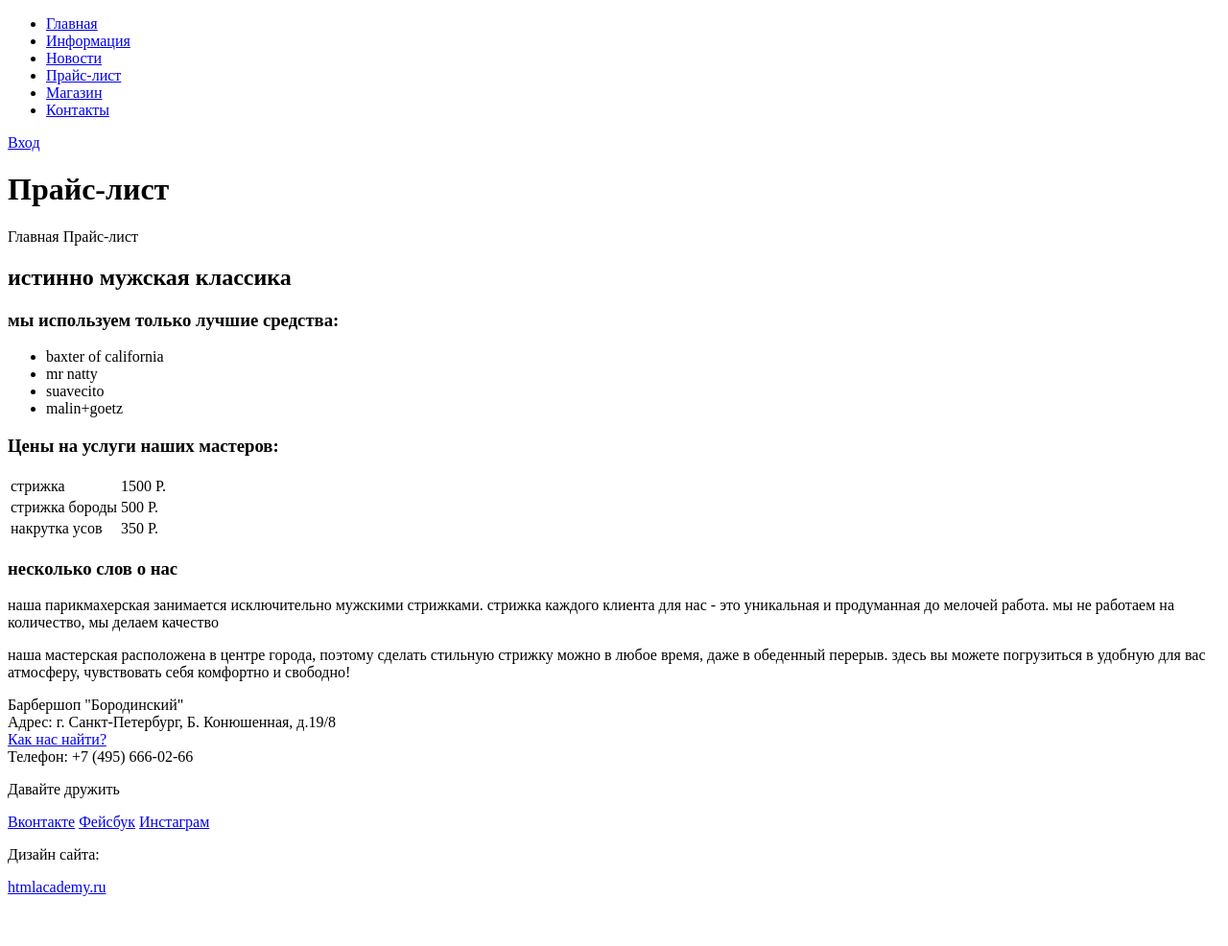
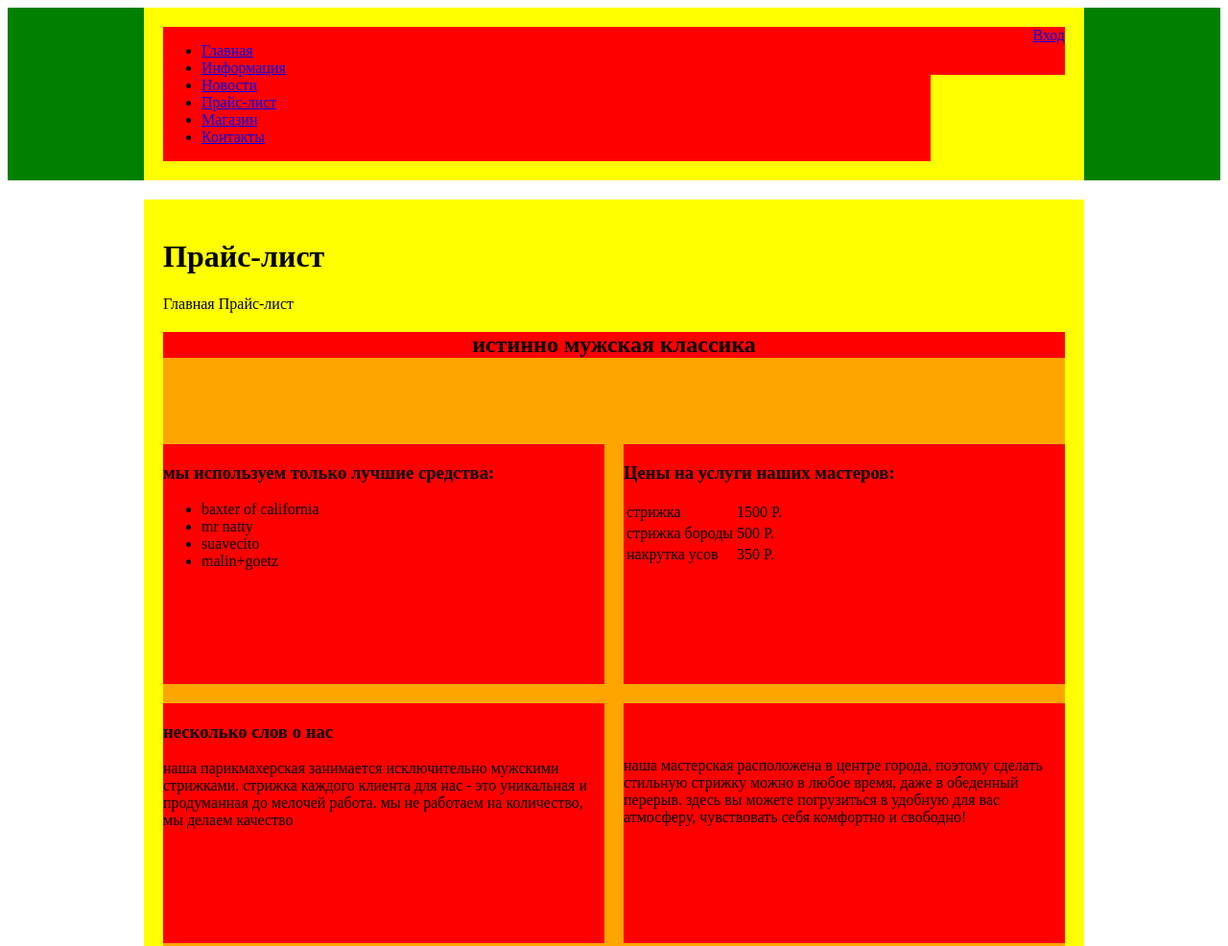
Before and after one commit to IvanPresmytsky/IvansRepository, a plain HTML site: page barbershop/BarbershopPrice.html in a window 1280 px wide. Shown: the top 986 px of the page at 96% size. Before the commit the page ends 942 px from the top, so only its background shows below. Drawn offline with Linux system fonts and the light colour scheme.

Commit message:
add rough grid to Barbershop

```diff
--- a/barbershop/BarbershopPrice.html
+++ b/barbershop/BarbershopPrice.html
@@ -2,6 +2,7 @@
 <html lang="en">
 <head>
 	<meta charset="UTF-8">
+	<link rel="stylesheet" href="css/style2.css">
 	<title>BarbershopPrice</title>
 </head>
 <body>
@@ -44,8 +45,9 @@
 						<span class="not-active">Прайс-лист</span>
 				</div>
 			</div>
-			<h2>истинно мужская классика</h2>
+
 			<div class="index-content clearfix">
+				<h2 class="price-title">истинно мужская классика</h2>
 				<div class="service-info">
 					<div class="instrumentation">
 						<h3>мы используем только лучшие средства:</h3>
@@ -75,19 +77,23 @@
 					</div>
 				</div>
 				<div class="information">
-					<h3>несколько слов о нас</h3>
-					<p class="left-column-info">
+					<div class="left-column-info">
+						<h3>несколько слов о нас</h3>
+						<p>
 						наша парикмахерская занимается исключительно мужскими
 						стрижками. стрижка каждого клиента для нас - это уникальная
 						и продуманная до мелочей работа. мы не работаем на
 						количество, мы делаем качество
-					</p>
-					<p class="right-column-info">
+						</p>
+					</div>
+					<div class="right-column-info">
+						<p>
 						наша мастерская расположена в центре города, поэтому
 						сделать стильную стрижку можно в любое время, даже в
 						обеденный перерыв. здесь вы можете погрузиться в удобную
 						для вас атмосферу, чувствовать себя комфортно и свободно!
-					</p>
+						</p>
+					</div>
 				</div>
 			</div>
 		</div>
--- /dev/null
+++ b/barbershop/CSS/index.css
@@ -0,0 +1,3 @@
+.main-header{
+	background: green;
+}
--- /dev/null
+++ b/barbershop/CSS/stlyleShop.css
@@ -0,0 +1,78 @@
+.clearfix:after{
+	content:'';
+	display: table;
+	clear: both;
+}
+.main-header{
+	background: green;
+	min-height:72px;
+	margin-bottom:20px;
+}
+.container{
+	ackground: yellow;
+	width: 940px;
+	margin: 0px auto;
+	padding: 20px;
+}
+.main-navigation{
+	float: left;
+	width: 800px;
+	min-height: 50px;
+	background: red;
+}
+.user-block{
+	float: right;
+	width: 140px;
+	min-height: 50px;
+	background: red;
+	text-align:right;
+}
+.main-content{
+	background: orange;
+}
+.shop-header{
+	background: red;
+	width: 300px;
+	margin: 20px;
+}
+.left-filter{
+	float: left;
+	width:300px;
+	background: red;
+}
+.goods-items{
+	background: red;
+}
+
+
+.main-footer{
+	background: green;
+	min-height: 254px;
+	margin-bottom: 20px;
+}
+.footer-contacts{
+	background: red;
+	float:left;
+	margin-right: 20px;
+	width: 350px;
+	min-height: 88px;
+	text-align:left;
+	vertical-align: top;
+}
+.footer-social{
+	background: red;
+	float:left;
+	margin-right: 20px;
+	width: 200px;
+	min-height: 88px;
+	text-align:center;
+	vertical-align: top;
+}
+.footer-copyright{
+	background: red;
+	float:right;
+	width: 350px;
+	min-height: 88px;
+	text-align:right;
+	vertical-align: top;
+}
--- /dev/null
+++ b/barbershop/CSS/style.css
@@ -0,0 +1,121 @@
+.clearfix:after{
+	content:'';
+	display: table;
+	clear: both;
+}
+.main-header{
+	background: green;
+	min-height:72px;
+	margin-bottom:20px;
+}
+.container{
+	background: yellow;
+	width: 940px;
+	margin: 0px auto;
+	padding: 20px;
+}
+.main-navigation{
+	float: left;
+	width: 800px;
+	min-height: 50px;
+	background: red;
+}
+.user-block{
+	float: right;
+	width: 140px;
+	min-height: 50px;
+	background: red;
+	text-align:right;
+}
+.main-content{
+	margin-bottom: 20px;
+}
+.logo{
+	width: 368px;
+	min-height:204px;
+	margin: 20px auto;
+	background: red;
+}
+.features-row{
+	background: orange;
+	margin-bottom: 20px;
+}
+.features-item{
+	float:left;
+	width: 300px;
+	min-height: 165px;
+	margin-right: 20px;
+	background: red;
+}
+.features-item:last-child{
+	margin-right: 0px;
+}
+.index-content{
+	width: 940px;
+	background: orange;
+}
+.content-column-left{
+	float:left;
+	width: 460px;
+	min-height: 430px;
+	margin-right: 20px;
+	margin-bottom: 34px;
+	background: red;
+}
+.content-column-right{
+	float:left;
+	width: 460px;
+	min-height: 430px;
+	margin-bottom: 34px;
+	background: red;
+}
+.main-footer{
+	background: green;
+	min-height: 254px;
+	margin-bottom: 20px;
+}
+.footer-contacts{
+	background: red;
+	float:left;
+	margin-right: 20px;
+	width: 350px;
+	min-height: 88px;
+	text-align:left;
+	vertical-align: top;
+}
+.footer-social{
+	background: red;
+	float:left;
+	margin-right: 20px;
+	width: 200px;
+	min-height: 88px;
+	text-align:center;
+	vertical-align: top;
+}
+.footer-copyright{
+	background: red;
+	float:right;
+	width: 350px;
+	min-height: 88px;
+	text-align:right;
+	vertical-align: top;
+}
+
+.shop-header{
+	width: 660px;
+	min-height: 80px;
+	margin-bottom: 55px;
+	background: red;
+}
+.product-gallery{
+	float:left;
+	width: 510px;
+	min-height: 710px;
+	background: red;
+}
+.main-product-description{
+	float:right;
+	width: 400px;
+	min-height: 710px;
+	background: red;
+}
--- /dev/null
+++ b/barbershop/CSS/style2.css
@@ -0,0 +1,211 @@
+.clearfix:after{
+	content:'';
+	display: table;
+	clear: both;
+}
+.main-header{
+	background: green;
+	min-height:72px;
+	margin-bottom:20px;
+}
+.container{
+	background: yellow;
+	width: 940px;
+	margin: 0px auto;
+	padding: 20px;
+}
+.main-navigation{
+	float: left;
+	width: 800px;
+	min-height: 50px;
+	background: red;
+}
+.user-block{
+	float: right;
+	width: 140px;
+	min-height: 50px;
+	background: red;
+	text-align:right;
+}
+.main-content{
+	margin-bottom: 20px;
+	background: orange;
+}
+.logo{
+	width: 368px;
+	min-height:204px;
+	margin: 20px auto;
+	background: red;
+}
+.features-row{
+	background: orange;
+	margin-bottom: 20px;
+}
+.features-item{
+	float:left;
+	width: 300px;
+	min-height: 165px;
+	margin-right: 20px;
+	background: red;
+}
+.features-item:last-child{
+	margin-right: 0px;
+}
+.index-content{
+	width: 940px;
+	background: orange;
+}
+.content-column-left{
+	float:left;
+	width: 460px;
+	min-height: 430px;
+	margin-right: 20px;
+	margin-bottom: 34px;
+	background: red;
+}
+.content-column-right{
+	float:left;
+	width: 460px;
+	min-height: 430px;
+	margin-bottom: 34px;
+	background: red;
+}
+.main-footer{
+	background: green;
+	min-height: 254px;
+	margin-bottom: 20px;
+}
+.footer-contacts{
+	background: red;
+	float:left;
+	margin-right: 20px;
+	width: 350px;
+	min-height: 88px;
+	text-align:left;
+	vertical-align: top;
+}
+.footer-social{
+	background: red;
+	float:left;
+	margin-right: 20px;
+	width: 200px;
+	min-height: 88px;
+	text-align:center;
+	vertical-align: top;
+}
+.footer-copyright{
+	background: red;
+	float:right;
+	width: 350px;
+	min-height: 88px;
+	text-align:right;
+	vertical-align: top;
+}
+
+<--BarbershopShop-->
+
+.shop-header{
+	background: red;
+	width: 300px;
+	margin-bottom: 20px;
+}
+.left-filter{
+	float: left;
+	width:200px;
+	min-height: 680px;
+	background: red;
+}
+.goods-items{
+	float: right;
+	width:700px;
+	min-height: 680px;
+	background: red;
+	font-size: 0px;
+}
+.product{
+	display: inline-block;
+	margin-right: 20px;
+	margin-bottom: 20px;
+	width: 220px;
+	min-height: 286px;
+	font-size: 14px;
+	background: grey;
+}
+.product:nth-child(3n){
+	margin-right: 0px;
+}
+.pagination{
+	background: grey;
+	width:200px;
+	min-height:50px;
+}
+
+<--BarbershopPrice-->
+
+.price-header{
+	background: red;
+	width: 180px;
+	margin-bottom: 55px;
+}
+.index-content{
+	text-align: center;
+}
+.price-title{
+	background: red;
+	margin-bottom: 20px;
+}
+.instrumentation{
+	float: left;
+	width: 460px;
+	min-height: 250px;
+	background: red;
+	margin-top: 70px;
+	margin-bottom: 20px;
+	text-align: left;
+}
+.pricelist{
+	float: right;
+	width: 460px;
+	min-height: 250px;
+	background: red;
+	margin-top: 70px;
+	margin-bottom: 20px;
+	text-align: left;
+}
+.left-column-info{
+	float: left;
+	width: 460px;
+	min-height: 250px;
+	background: red;
+	margin-bottom: 20px;
+	text-align: left;
+}
+.right-column-info{
+	float: right;
+	width: 460px;
+	min-height: 210px;
+	background: red;
+	margin-bottom: 20px;
+	padding-top: 40px;
+	text-align: left;
+}
+
+<--BarbershopItem-->
+.shop-header{
+	width: 660px;
+	min-height: 80px;
+	margin-bottom: 55px;
+	background: red;
+}
+.product-gallery{
+	float:left;
+	width: 510px;
+	min-height: 710px;
+	background: red;
+}
+.main-product-description{
+	float:right;
+	width: 400px;
+	min-height: 710px;
+	background: red;
+}
```
Also changed, not shown: barbershop/BarbershopItem.html (+1 -0 lines), barbershop/BarbershopShop.html (+1 -0 lines), barbershop/CSS/styleShop.css (added, +149 -0 lines), barbershop/index.html (+1 -0 lines), 1 other file.
